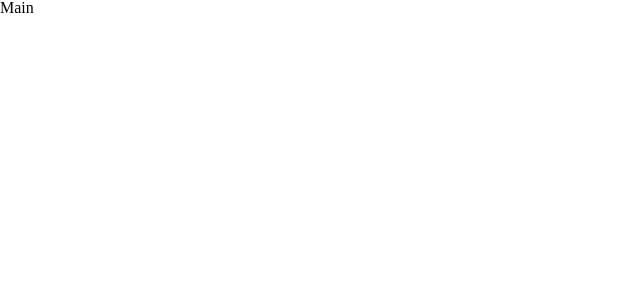
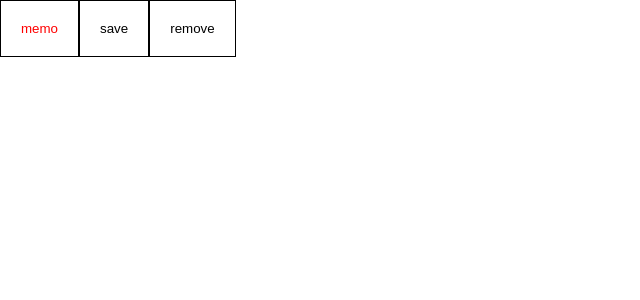
Before and after one commit to juo1221/wanted-codestates-project-10-8, a React (Create React App) app: page / in a window 1280 px wide. Shown: the top 300 px of the page, without its empty margins (0-640 px from the left). Built offline with nearby package versions, Linux system fonts and the light colour scheme.

Commit message:
[Feat] #4 feedback msg  컴포넌트 구현

```diff
--- a/src/components/Feedback.js
+++ b/src/components/Feedback.js
@@ -0,0 +1,59 @@
+import styled from 'styled-components';
+
+export function MemoRequestMsg() {
+  return (
+    <FeedbackContainerStyle //
+      height={'60px'}
+      width={'210px'}
+      fontSize={'18px'}
+      top={'10%'}
+      left={'70%'}
+    >
+      메모를 입력해주세요.
+    </FeedbackContainerStyle>
+  );
+}
+
+export function CompleteSavedMsg() {
+  return (
+    <FeedbackContainerStyle //
+      height={'60px'}
+      width={'275px'}
+      fontSize={'18px'}
+      backgroundColor={'#85F9CF '}
+      top={'13%'}
+    >
+      저장이 완료되었습니다.
+    </FeedbackContainerStyle>
+  );
+}
+
+export function CompleteRemovedMsg() {
+  return (
+    <FeedbackContainerStyle //
+      height={'60px'}
+      width={'275px'}
+      fontSize={'18px'}
+      top={'55%'}
+    >
+      삭제가 완료되었습니다.
+    </FeedbackContainerStyle>
+  );
+}
+
+export const FeedbackContainerStyle = styled.div`
+  background-color: ${(props) => props.backgroundColor || '#FF6B6B'};
+  width: ${(props) => props.width || '200px'};
+  height: ${(props) => props.height || '62px'};
+  line-height: ${(props) => props.height || '62px'};
+  color: ${(props) => props.color || '#ffffff'};
+  font-size: ${(props) => props.fontSize || '16px'};
+  top: ${(props) => props.top || '50%'};
+  left: ${(props) => props.left || '50%'};
+  transform: translateX(-50%) translateY(-50%);
+  box-shadow: 0px 3px 5px rgba(0, 0, 0, 0.1);
+  font-weight: 700;
+  border-radius: 15px;
+  text-align: center;
+  position: absolute;
+`;
--- a/src/pages/Main.js
+++ b/src/pages/Main.js
@@ -1,5 +1,49 @@
-import React from 'react';
+import React, { useState } from 'react';
+import styled from 'styled-components';
+
+import {
+  CompleteRemovedMsg,
+  CompleteSavedMsg,
+  MemoRequestMsg,
+} from '../components/Feedback';
 
 export default function Main() {
-  return <div>Main</div>;
+  const [showFeedbackMemo, setShowFeedbackMemo] = useState(false);
+  const [showFeedbackSave, setShowFeedbackSave] = useState(false);
+  const [showFeedbackRemove, setShowFeedbackRemove] = useState(false);
+
+  const FeedbackHandler = (setter) => {
+    setter(true);
+    setTimeout(() => {
+      setter(false);
+    }, 1000);
+  };
+
+  return (
+    <div>
+      <ButtonStyle onClick={() => FeedbackHandler(setShowFeedbackMemo)}>
+        memo
+      </ButtonStyle>
+      <ButtonStyle onClick={() => FeedbackHandler(setShowFeedbackSave)}>
+        save
+      </ButtonStyle>
+      <ButtonStyle onClick={() => FeedbackHandler(setShowFeedbackRemove)}>
+        remove
+      </ButtonStyle>
+      {showFeedbackMemo && <MemoRequestMsg />}
+      {showFeedbackSave && <CompleteSavedMsg />}
+      {showFeedbackRemove && <CompleteRemovedMsg />}
+    </div>
+  );
 }
+
+const ButtonStyle = styled.button`
+  border: 1px solid black;
+  padding: 20px;
+  :hover {
+    color: red;
+  }
+  :active {
+    opacity: 0.6;
+  }
+`;
```
